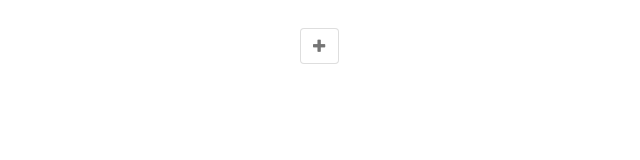
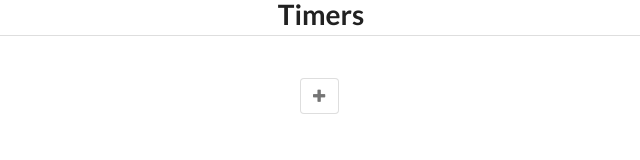
Before and after one commit to bruno-28/fullstack-react, a React (Create React App) app in the folder time-tracking/: page / in a window 1280 px wide. Shown: the top 160 px of the page, without its empty margins (319-959 px from the left). Built offline with nearby package versions, Linux system fonts and the light colour scheme.

Commit message:
added header

```diff
--- a/time-tracking/src/index.js
+++ b/time-tracking/src/index.js
@@ -6,6 +6,7 @@ import reportWebVitals from "./reportWebVitals";
 
 ReactDOM.render(
   <React.StrictMode>
+    <h1 className={"ui dividing centered header"}>Timers</h1>
     <TimersDashboard />
   </React.StrictMode>,
   document.getElementById("root")
```
